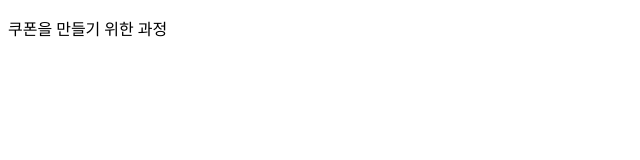
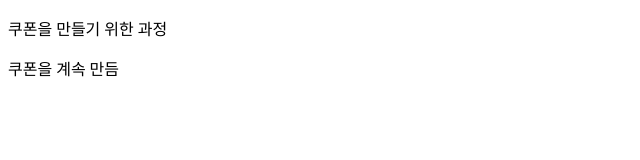
Before and after one commit to postrel63/GitinitTest, a plain HTML site: page coupon.html in a window 1280 px wide. Shown: the whole page, without its empty margins (0-640 px from the left). Drawn offline with Linux system fonts and the light colour scheme.

Commit message:
쿠폰 수정햇음

```diff
--- a/coupon.html
+++ b/coupon.html
@@ -8,6 +8,7 @@
 </head>
 <body>
     <p>쿠폰을 만들기 위한 과정 </p>
+    <p>쿠폰을 계속 만듬 </p>
 
 </body>
 </html>
```
